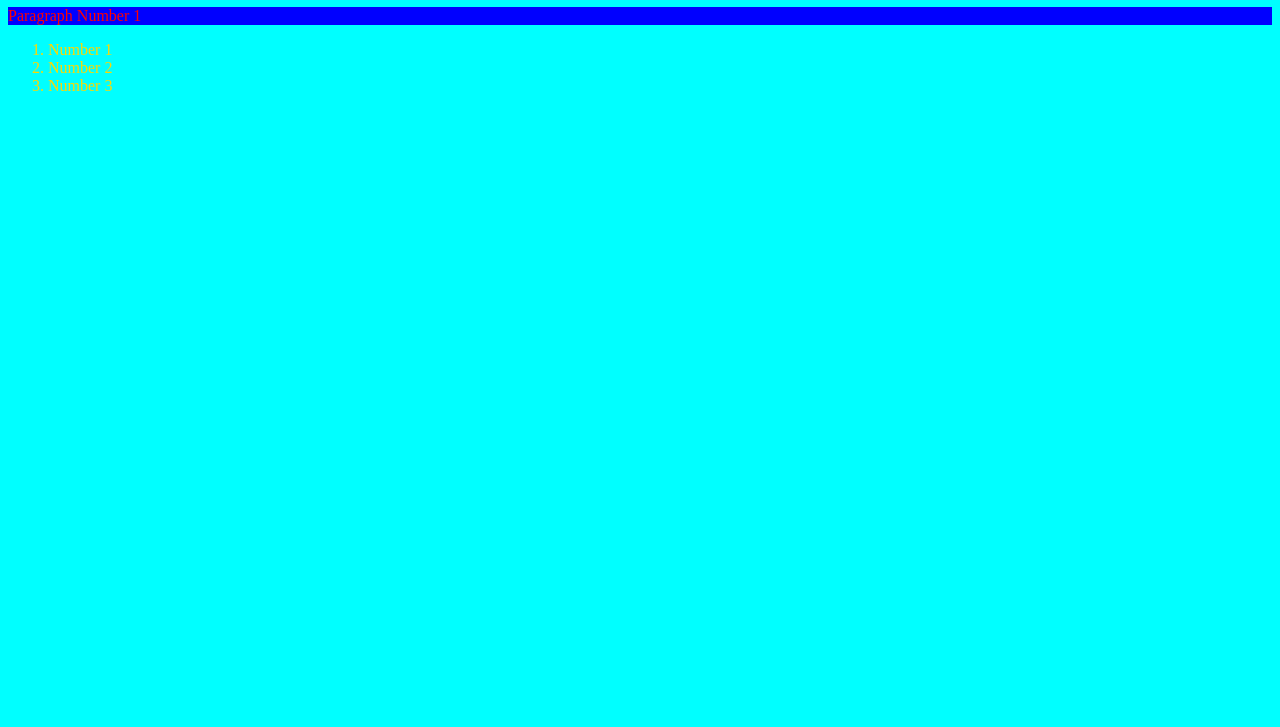
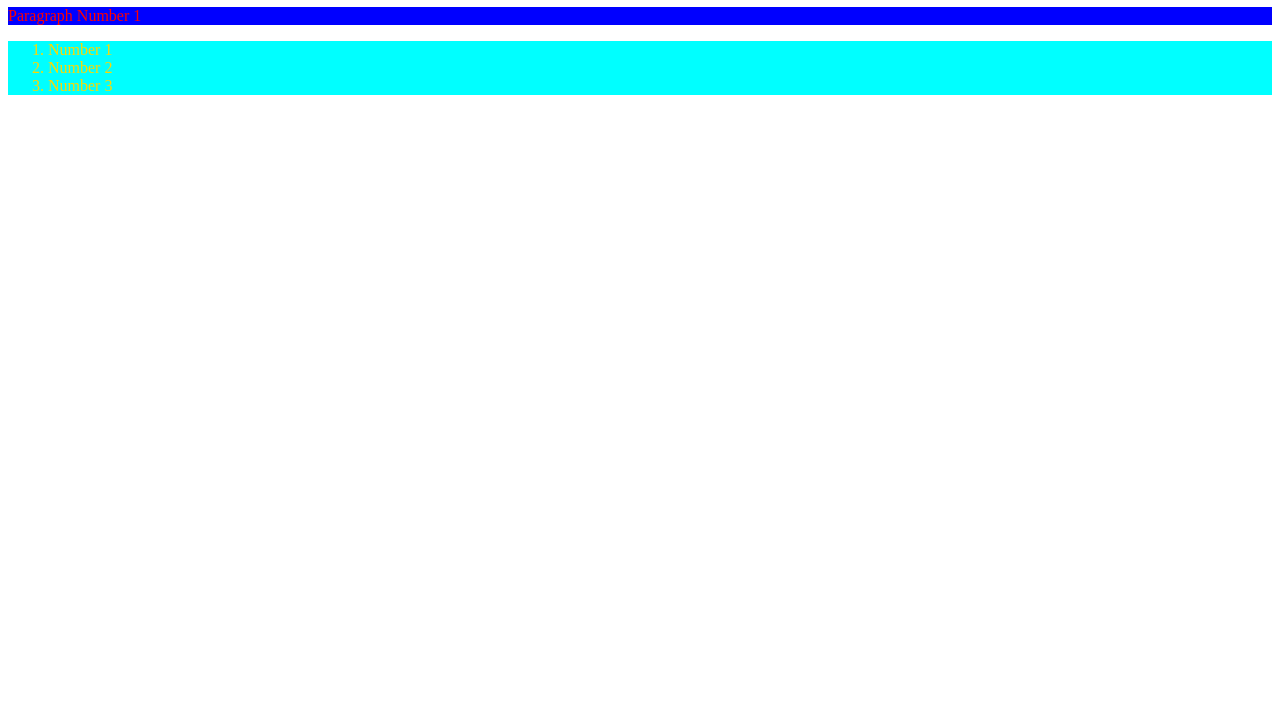
Before and after one commit to c1griffi/Homework-1, a plain HTML site: page index.html in a window 1280 px wide. Shown: the part 73-800 px from the top of the page. Drawn offline with Linux system fonts and the light colour scheme.

Commit message:
new changes to style 6:33pm 3/13/21

```diff
--- a/style.css
+++ b/style.css
@@ -4,7 +4,7 @@ h1 {
 
 }
 
-body {
+ol {
     background-color: aqua;
     color:gold;
 }
```
